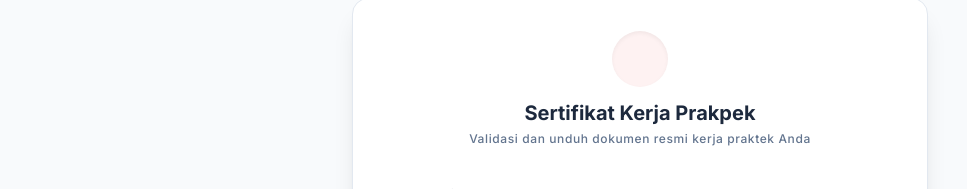
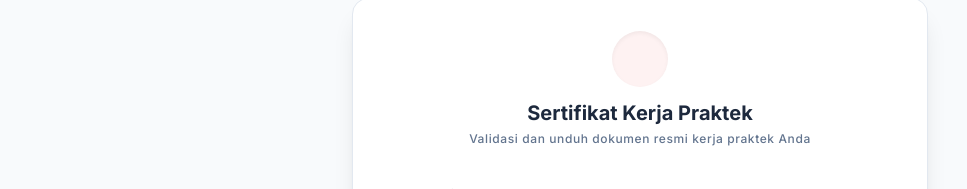
Before and after one commit to sulistiana18/intera, a Next.js app: page /check-certif in a window 1280 px wide. Shown: the part 138-327 px from the top of the page, without its empty margins (0-967 px from the left). Built offline with nearby package versions, Linux system fonts and the light colour scheme; some icons are missing.

Commit message:
certif page

```diff
--- a/src/components/Check-certif/index.tsx
+++ b/src/components/Check-certif/index.tsx
@@ -99,7 +99,7 @@ export default function CheckCertifPage() {
           <div className="w-14 h-14 bg-red-50 text-red-600 rounded-full flex items-center justify-center mx-auto mb-3 shadow-inner">
             <Icon icon="solar:diploma-verified-bold" className="text-3xl" />
           </div>
-          <h1 className="text-xl font-bold text-slate-800">Sertifikat Kerja Prakpek</h1>
+          <h1 className="text-xl font-bold text-slate-800">Sertifikat Kerja Praktek</h1>
           <p className="text-xs text-slate-500 mt-1 tracking-wider font-medium">Validasi dan unduh dokumen resmi kerja praktek Anda</p>
         </div>
 
```
